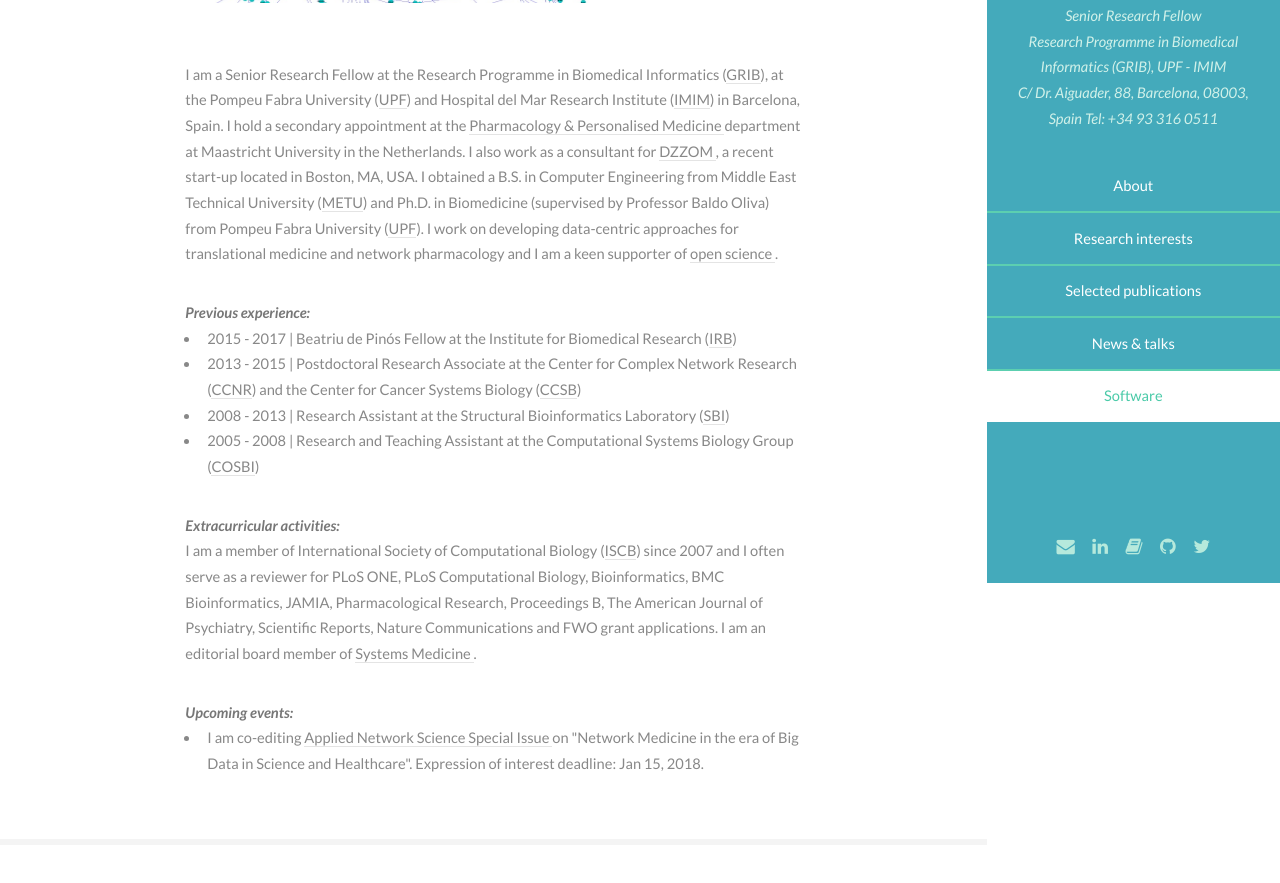
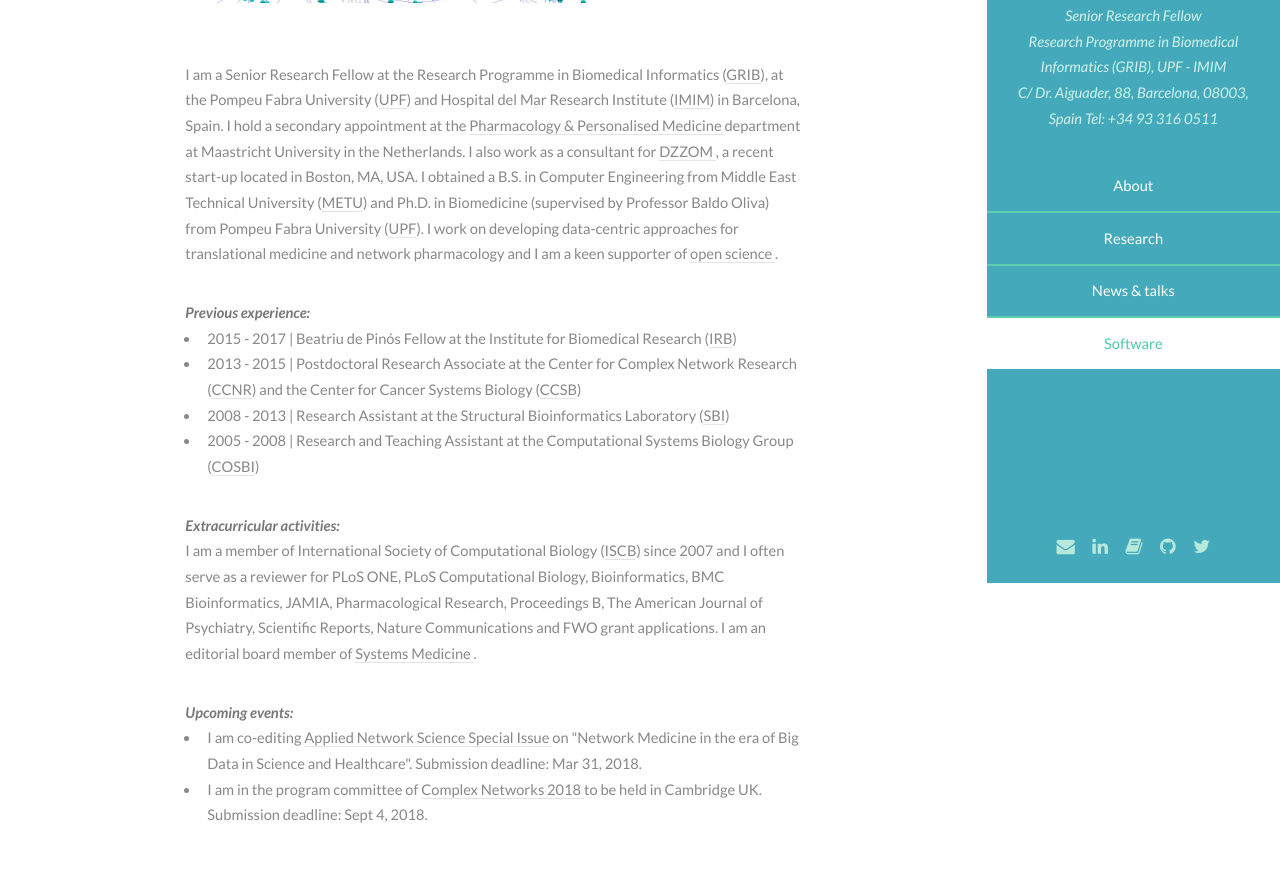
Before and after one commit to emreg00/emreg00.github.io, a plain HTML site: page index.html in a window 1280 px wide. Shown: the part 217-1100 px from the top of the page. Drawn offline with Linux system fonts and the light colour scheme.

Commit message:
Feb update

```diff
--- a/index.html
+++ b/index.html
@@ -37,8 +37,8 @@
 				<nav id="nav">
 					<ul>
 						<li><a href="#one" class="active">About</a></li>
-						<li><a href="#two">Research interests</a></li>
-						<li><a href="#three">Selected publications</a></li>
+						<li><a href="#two">Research </a></li>
+						<!-- <li><a href="#three">Selected publications</a></li> -->
 						<li><a href="#four"> News & talks </a></li>
 						<li><a href="#five"> Software </a></li>
 						<!--<li><a href="#four">Contact</a></li>-->
@@ -102,7 +102,8 @@
 									<p> I am a member of International Society of Computational Biology (<a href="http://www.iscb.org">ISCB</a>) since 2007 and I often serve as a reviewer for PLoS ONE, PLoS Computational Biology, Bioinformatics, BMC Bioinformatics, JAMIA, Pharmacological Research, Proceedings B, The American Journal of Psychiatry, Scientific Reports, Nature Communications and FWO grant applications. I am an editorial board member of <a href="http://www.liebertpub.com/overview/systems-medicine/643/"> Systems Medicine </a>. </p>
 									<b><i>Upcoming events:</i></b>
 									<ul>
-									    <li> I am co-editing <a href="https://appliednetsci.springeropen.com/"> Applied Network Science </a> <a href="https://appliednetsci.springeropen.com/cfp-netmed">  Special Issue </a> on "Network Medicine in the era of Big Data in Science and Healthcare". Expression of interest deadline: Jan 15, 2018. </li>
+									    <li> I am co-editing <a href="https://appliednetsci.springeropen.com/"> Applied Network Science </a> <a href="https://appliednetsci.springeropen.com/cfp-netmed">  Special Issue </a> on "Network Medicine in the era of Big Data in Science and Healthcare". Submission deadline: Mar 31, 2018. </li>
+									    <li> I am in the program committee of <a href="http://complexnetworks.org/"> Complex Networks 2018 </a> to be held in Cambridge UK. Submission deadline: Sept 4, 2018. </li>
 									</ul>
 									<!-- , as pretty much in any field we need more transparency and decentralization -->
 									    <!--
@@ -251,7 +252,7 @@
 									<h4> Talks </h4>
 									<article>
 									<p>
-									* Neurodegenerative diseases from systems medicine perspective. <i> </i> Autonomous University of Madrid MSc on Neuroscience, Barcelona, Jan, 2018.
+									* Neurodegenerative diseases from systems medicine perspective. <i> </i> Autonomous University of Madrid MSc on Neuroscience, Barcelona, Feb, 2018.
 									<a href="doc/ms_neuro.pdf"> [Slides] </a>
 									<br/> * Interactome and gene expression based analyzes for translational medicine. <i> </i> University of Vic MSc on Omics Data Analysis seminar, Barcelona, Jan, 2018.
 									<a href="doc/ms_omics.pdf"> [Slides] </a>
@@ -344,7 +345,7 @@
 						<div class="container">
 							<ul class="copyright">
 							    <!--<li>&copy; Untitled. All rights reserved.</li>-->
-							    <li>Last updated Jan 2018 (Web template from <a href="http://html5up.net">HTML5 UP</a>)</li>
+							    <li>Last updated Feb 2018 (Web template from <a href="http://html5up.net">HTML5 UP</a>)</li>
 							</ul>
 						</div>
 					</section>
```
